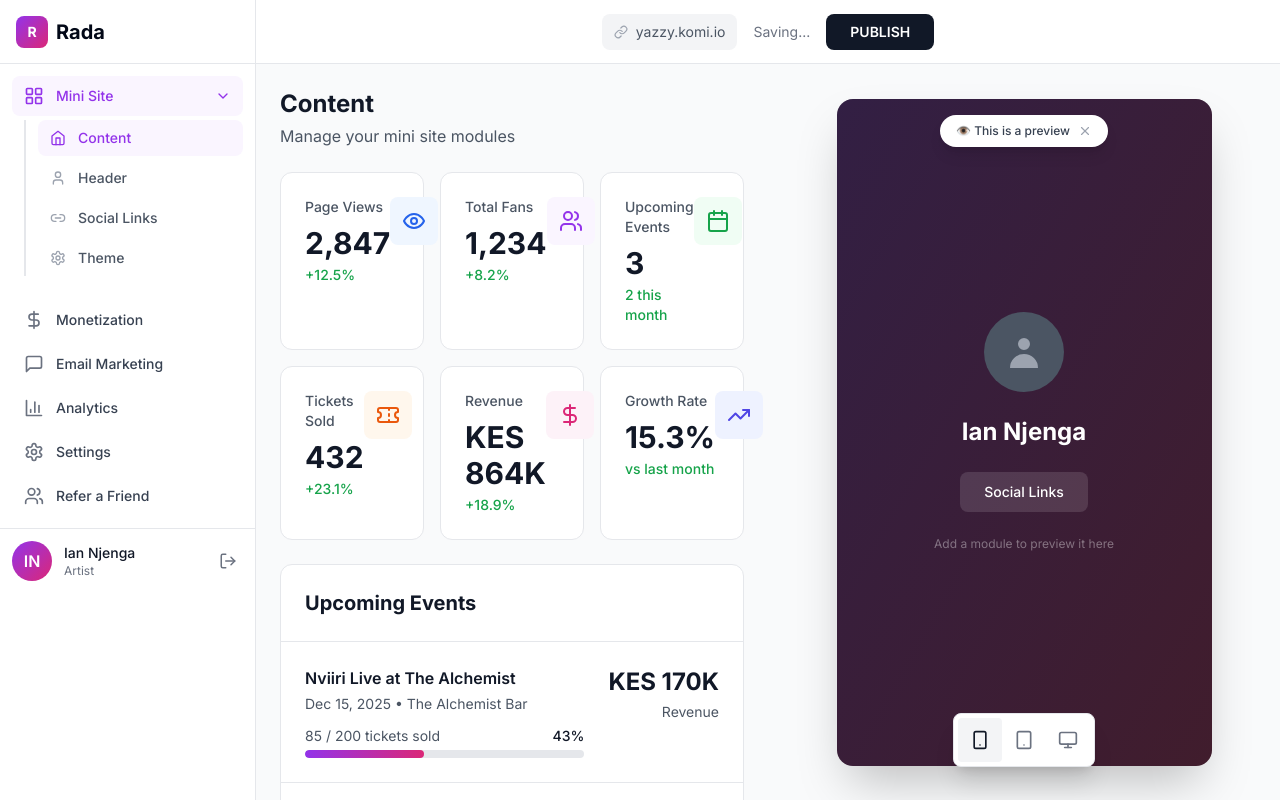
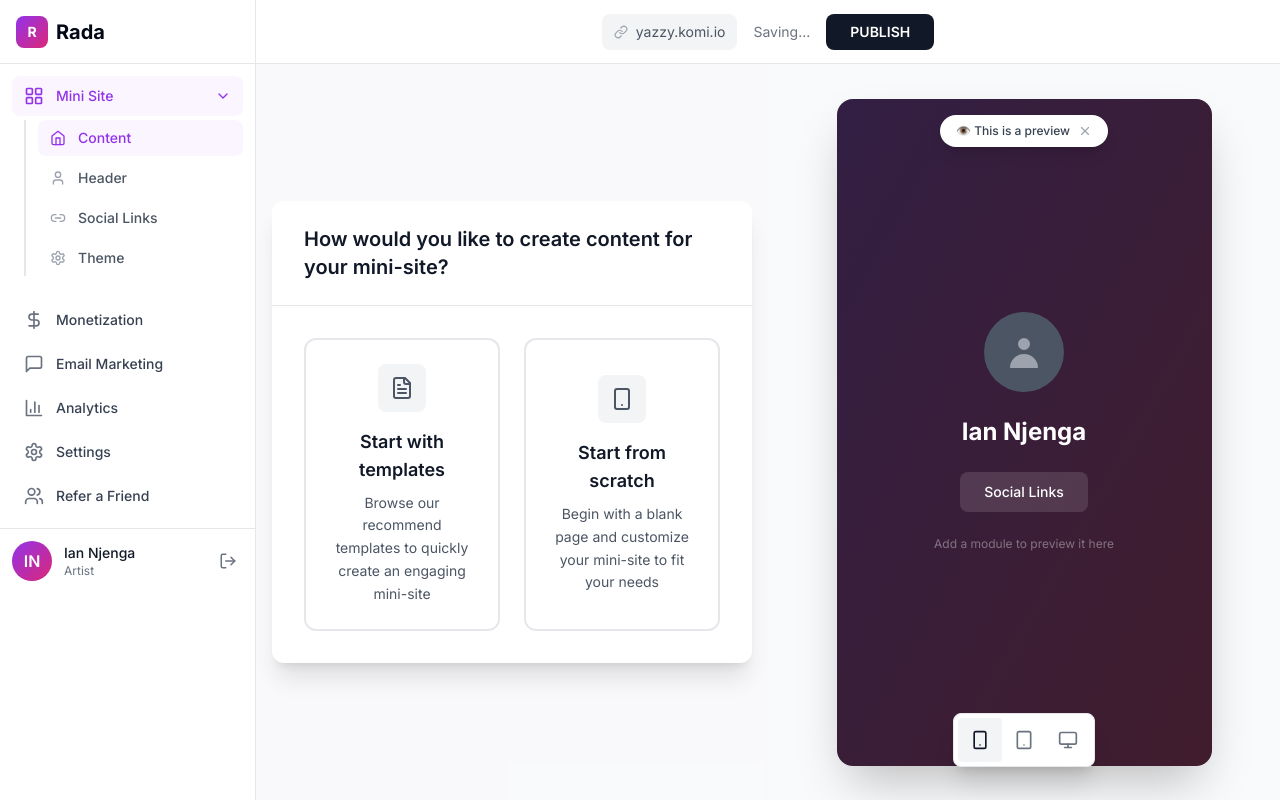
Before and after one commit to Jenks18/rada, a Next.js app: page /dashboard in a window 1280 px wide. Built offline with nearby package versions, Linux system fonts and the light colour scheme.

Commit message:
Add onboarding modal for first-time content creation

```diff
--- a/src/app/dashboard/(minisite)/page.tsx
+++ b/src/app/dashboard/(minisite)/page.tsx
@@ -1,175 +1,98 @@
 'use client'
 
-import { Users, Calendar, Ticket, TrendingUp, DollarSign, Eye } from 'lucide-react'
-
-const stats = [
-  {
-    title: 'Page Views',
-    value: '2,847',
-    change: '+12.5%',
-    icon: <Eye size={24} />,
-    color: 'text-blue-600',
-    bg: 'bg-blue-50'
-  },
-  {
-    title: 'Total Fans',
-    value: '1,234',
-    change: '+8.2%',
-    icon: <Users size={24} />,
-    color: 'text-purple-600',
-    bg: 'bg-purple-50'
-  },
-  {
-    title: 'Upcoming Events',
-    value: '3',
-    change: '2 this month',
-    icon: <Calendar size={24} />,
-    color: 'text-green-600',
-    bg: 'bg-green-50'
-  },
-  {
-    title: 'Tickets Sold',
-    value: '432',
-    change: '+23.1%',
-    icon: <Ticket size={24} />,
-    color: 'text-orange-600',
-    bg: 'bg-orange-50'
-  },
-  {
-    title: 'Revenue',
-    value: 'KES 864K',
-    change: '+18.9%',
-    icon: <DollarSign size={24} />,
-    color: 'text-pink-600',
-    bg: 'bg-pink-50'
-  },
-  {
-    title: 'Growth Rate',
-    value: '15.3%',
-    change: 'vs last month',
-    icon: <TrendingUp size={24} />,
-    color: 'text-indigo-600',
-    bg: 'bg-indigo-50'
-  }
-]
-
-const recentEvents = [
-  {
-    title: 'Nviiri Live at The Alchemist',
-    date: 'Dec 15, 2025',
-    venue: 'The Alchemist Bar',
-    sold: 85,
-    capacity: 200,
-    revenue: 'KES 170K'
-  },
-  {
-    title: 'Nairobi Jazz Festival',
-    date: 'Dec 28, 2025',
-    venue: 'KICC Grounds',
-    sold: 234,
-    capacity: 500,
-    revenue: 'KES 468K'
-  },
-  {
-    title: 'New Year\'s Eve Concert',
-    date: 'Dec 31, 2025',
-    venue: 'Two Rivers Mall',
-    sold: 113,
-    capacity: 300,
-    revenue: 'KES 226K'
-  }
-]
+import { useState } from 'react'
+import { FileText, Smartphone, Plus } from 'lucide-react'
 
 export default function DashboardPage() {
+  const [showOnboarding, setShowOnboarding] = useState(true)
+  const [hasContent, setHasContent] = useState(false)
+
+  const handleStartFromScratch = () => {
+    setShowOnboarding(false)
+    setHasContent(true)
+  }
+
+  const handleStartWithTemplates = () => {
+    setShowOnboarding(false)
+    setHasContent(true)
+    // In future: navigate to template picker
+  }
+
+  // Onboarding Modal
+  if (showOnboarding && !hasContent) {
     return (
-    <div className="space-y-6 p-6">
-      {/* Header */}
-      <div>
-        <h1 className="text-2xl font-bold text-gray-900">Content</h1>
-        <p className="text-gray-600 mt-1">Manage your mini site modules</p>
+      <div className="h-full flex items-center justify-center bg-gray-50/50">
+        <div className="bg-white rounded-xl shadow-xl max-w-2xl w-full mx-4 overflow-hidden">
+          {/* Modal Header */}
+          <div className="px-8 py-6 border-b border-gray-200">
+            <h2 className="text-xl font-semibold text-gray-900">
+              How would you like to create content for your mini-site?
+            </h2>
           </div>
 
-      {/* Stats Grid */}
-      <div className="grid grid-cols-1 md:grid-cols-2 lg:grid-cols-3 gap-4">
-        {stats.map((stat, index) => (
-          <div
-            key={index}
-            className="bg-white rounded-xl p-6 border border-gray-200 hover:shadow-lg transition-shadow"
+          {/* Modal Body */}
+          <div className="p-8">
+            <div className="grid grid-cols-1 md:grid-cols-2 gap-6">
+              {/* Start with Templates */}
+              <button
+                onClick={handleStartWithTemplates}
+                className="group text-left p-6 border-2 border-gray-200 rounded-xl hover:border-gray-900 hover:shadow-lg transition-all"
               >
-            <div className="flex items-start justify-between">
+                <div className="flex flex-col items-center text-center space-y-4">
+                  <div className="w-12 h-12 bg-gray-100 rounded-lg flex items-center justify-center group-hover:bg-gray-900 transition-colors">
+                    <FileText size={24} className="text-gray-600 group-hover:text-white transition-colors" />
+                  </div>
                   <div>
-                <p className="text-sm text-gray-600 font-medium">{stat.title}</p>
-                <p className="text-3xl font-bold text-gray-900 mt-2">{stat.value}</p>
-                <p className="text-sm text-green-600 font-medium mt-1">{stat.change}</p>
+                    <h3 className="font-semibold text-gray-900 text-lg mb-2">
+                      Start with templates
+                    </h3>
+                    <p className="text-sm text-gray-600 leading-relaxed">
+                      Browse our recommend templates to quickly create an engaging mini-site
+                    </p>
                   </div>
-              <div className={`${stat.bg} ${stat.color} p-3 rounded-lg`}>
-                {stat.icon}
+                </div>
+              </button>
+
+              {/* Start from Scratch */}
+              <button
+                onClick={handleStartFromScratch}
+                className="group text-left p-6 border-2 border-gray-200 rounded-xl hover:border-gray-900 hover:shadow-lg transition-all"
+              >
+                <div className="flex flex-col items-center text-center space-y-4">
+                  <div className="w-12 h-12 bg-gray-100 rounded-lg flex items-center justify-center group-hover:bg-gray-900 transition-colors">
+                    <Smartphone size={24} className="text-gray-600 group-hover:text-white transition-colors" />
+                  </div>
+                  <div>
+                    <h3 className="font-semibold text-gray-900 text-lg mb-2">
+                      Start from scratch
+                    </h3>
+                    <p className="text-sm text-gray-600 leading-relaxed">
+                      Begin with a blank page and customize your mini-site to fit your needs
+                    </p>
+                  </div>
+                </div>
+              </button>
             </div>
           </div>
         </div>
-        ))}
       </div>
+    )
+  }
 
-      {/* Recent Events */}
-      <div className="bg-white rounded-xl border border-gray-200">
-        <div className="p-6 border-b border-gray-200">
-          <h2 className="text-xl font-bold text-gray-900">Upcoming Events</h2>
+  // Empty State (after choosing an option)
+  return (
+    <div className="h-full flex items-center justify-center bg-gray-50/50">
+      <div className="text-center max-w-md mx-auto px-4">
+        <div className="w-16 h-16 bg-gray-100 rounded-full flex items-center justify-center mx-auto mb-4">
+          <Plus size={32} className="text-gray-400" />
         </div>
-        <div className="divide-y divide-gray-200">
-          {recentEvents.map((event, index) => (
-            <div key={index} className="p-6 hover:bg-gray-50 transition-colors">
-              <div className="flex items-start justify-between">
-                <div className="flex-1">
-                  <h3 className="font-semibold text-gray-900">{event.title}</h3>
-                  <p className="text-sm text-gray-600 mt-1">{event.date} • {event.venue}</p>
-
-                  {/* Progress bar */}
-                  <div className="mt-3">
-                    <div className="flex items-center justify-between text-sm mb-1">
-                      <span className="text-gray-600">
-                        {event.sold} / {event.capacity} tickets sold
-                      </span>
-                      <span className="font-medium text-gray-900">
-                        {Math.round((event.sold / event.capacity) * 100)}%
-                      </span>
-                    </div>
-                    <div className="h-2 bg-gray-200 rounded-full overflow-hidden">
-                      <div
-                        className="h-full bg-gradient-to-r from-purple-600 to-pink-600 rounded-full"
-                        style={{ width: `${(event.sold / event.capacity) * 100}%` }}
-                      />
-                    </div>
-                  </div>
-                </div>
-
-                <div className="ml-6 text-right">
-                  <p className="text-2xl font-bold text-gray-900">{event.revenue}</p>
-                  <p className="text-sm text-gray-600 mt-1">Revenue</p>
-                </div>
-              </div>
-            </div>
-          ))}
-        </div>
-      </div>
-
-      {/* Quick Actions */}
-      <div className="grid grid-cols-1 md:grid-cols-3 gap-4">
-        <button className="bg-gradient-to-br from-purple-600 to-pink-600 text-white p-6 rounded-xl hover:shadow-lg transition-shadow">
-          <Calendar size={32} className="mb-3" />
-          <h3 className="font-bold text-lg">Create Event</h3>
-          <p className="text-sm text-purple-100 mt-1">Set up a new event and start selling tickets</p>
-        </button>
-
-        <button className="bg-white border-2 border-gray-200 p-6 rounded-xl hover:border-purple-600 hover:shadow-lg transition-all">
-          <Users size={32} className="mb-3 text-purple-600" />
-          <h3 className="font-bold text-lg text-gray-900">Send Broadcast</h3>
-          <p className="text-sm text-gray-600 mt-1">Message your fans via SMS or WhatsApp</p>
-        </button>
-
-        <button className="bg-white border-2 border-gray-200 p-6 rounded-xl hover:border-purple-600 hover:shadow-lg transition-all">
-          <TrendingUp size={32} className="mb-3 text-purple-600" />
-          <h3 className="font-bold text-lg text-gray-900">View Analytics</h3>
-          <p className="text-sm text-gray-600 mt-1">Deep dive into your performance metrics</p>
+        <h2 className="text-2xl font-bold text-gray-900 mb-2">No content yet</h2>
+        <p className="text-gray-600 mb-6">
+          Click the button below to get started
+        </p>
+        <button className="inline-flex items-center space-x-2 px-6 py-3 bg-blue-600 text-white rounded-lg hover:bg-blue-700 transition-colors">
+          <Plus size={20} />
+          <span className="font-medium">Add Content</span>
         </button>
       </div>
     </div>
```
Lines whose indentation alone changed are shown as unchanged.
